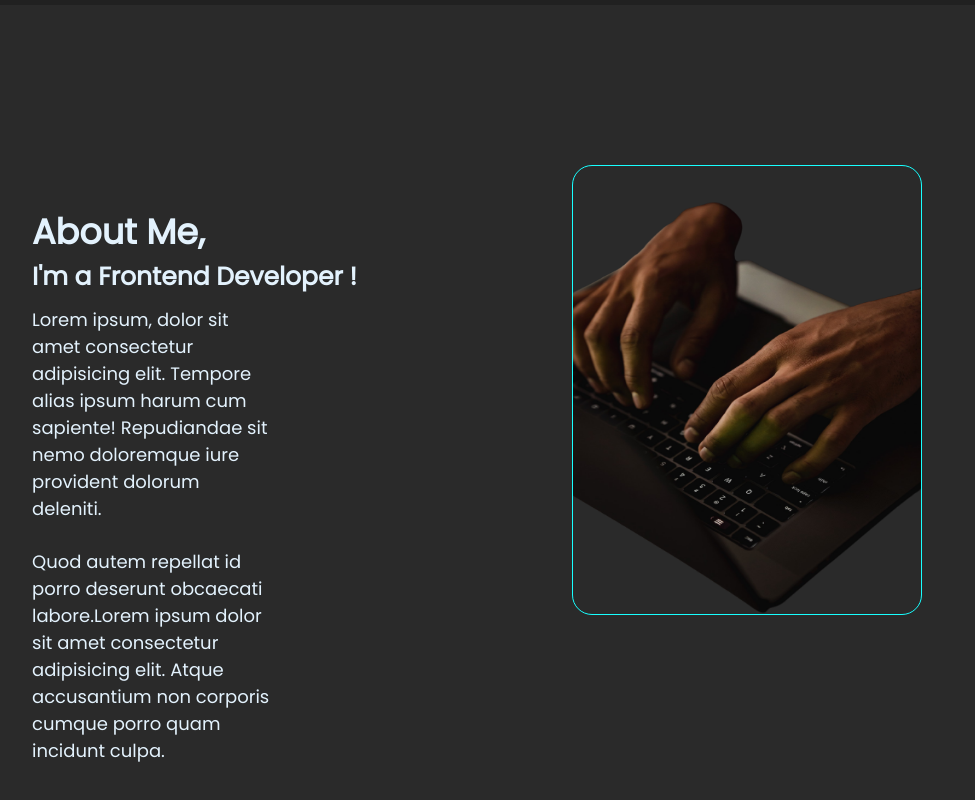
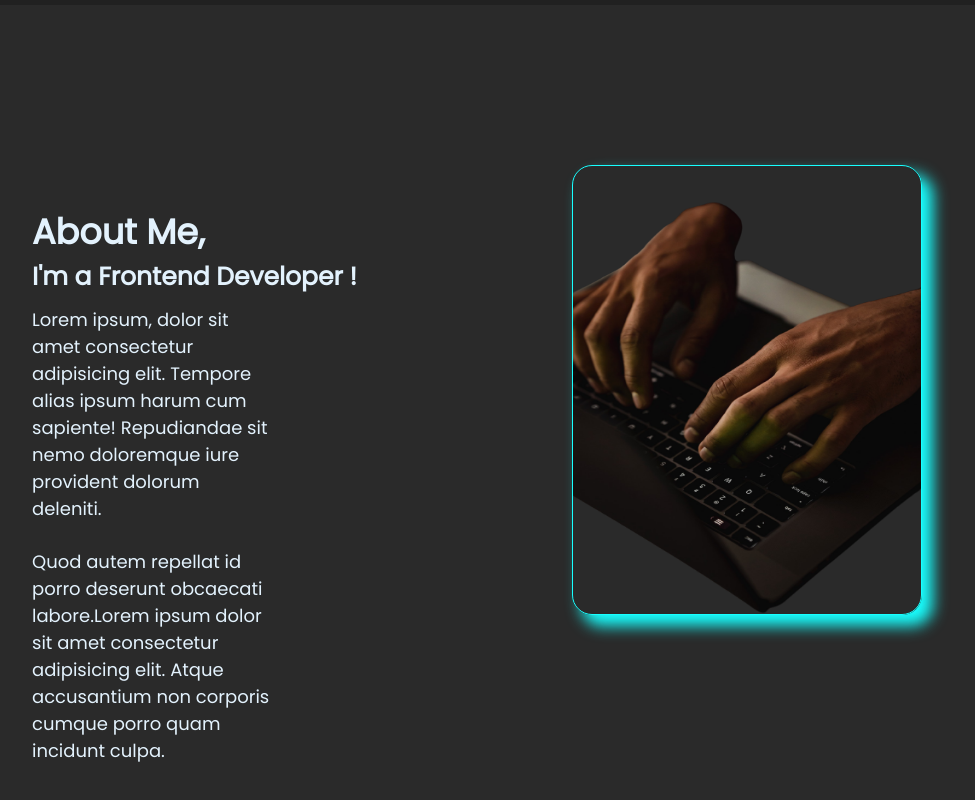
Before and after one commit to viveklagshetti/my-portfolio, a plain HTML site: page index.html in a window 1280 px wide. Shown: the part 680-1480 px from the top of the page, without its empty margins (158-1133 px from the left). Drawn offline with nearby package versions, Linux system fonts and the light colour scheme.

Commit message:
modified the css

```diff
--- a/css/style.css
+++ b/css/style.css
@@ -180,11 +180,11 @@ a .download-cv:hover {
     margin-right: 100px;
     border: 1px solid var(--main-color);
     border-radius: 20px;
-    transition: .5s ease-out;
-
+    transition: all .3s;
+    box-shadow: 10px 10px 15px 1px var(--main-color);
 }
 .about-pic img:hover {
-    box-shadow: 10px 10px 15px var(--main-color);
+    box-shadow: -10px 10px 15px -1px var(--main-color);
     z-index: 100;
 }
 .services {
```
